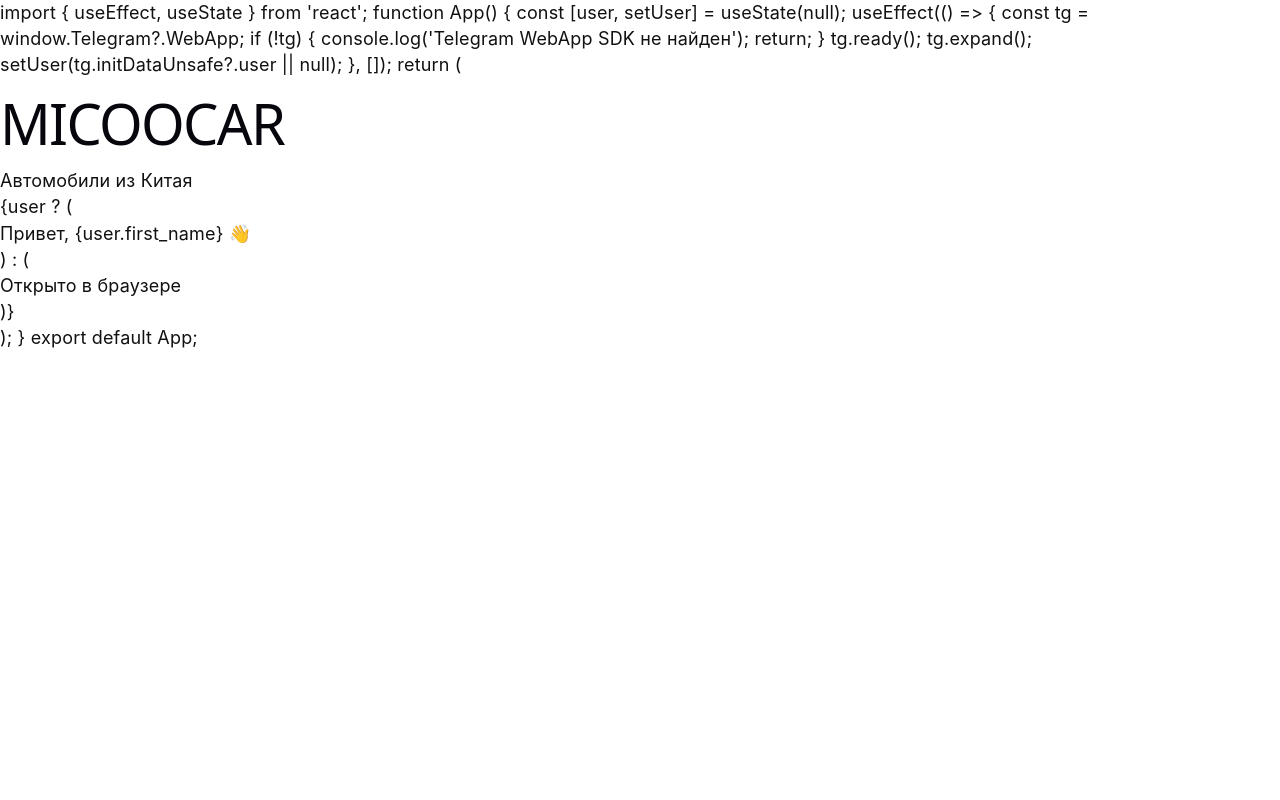
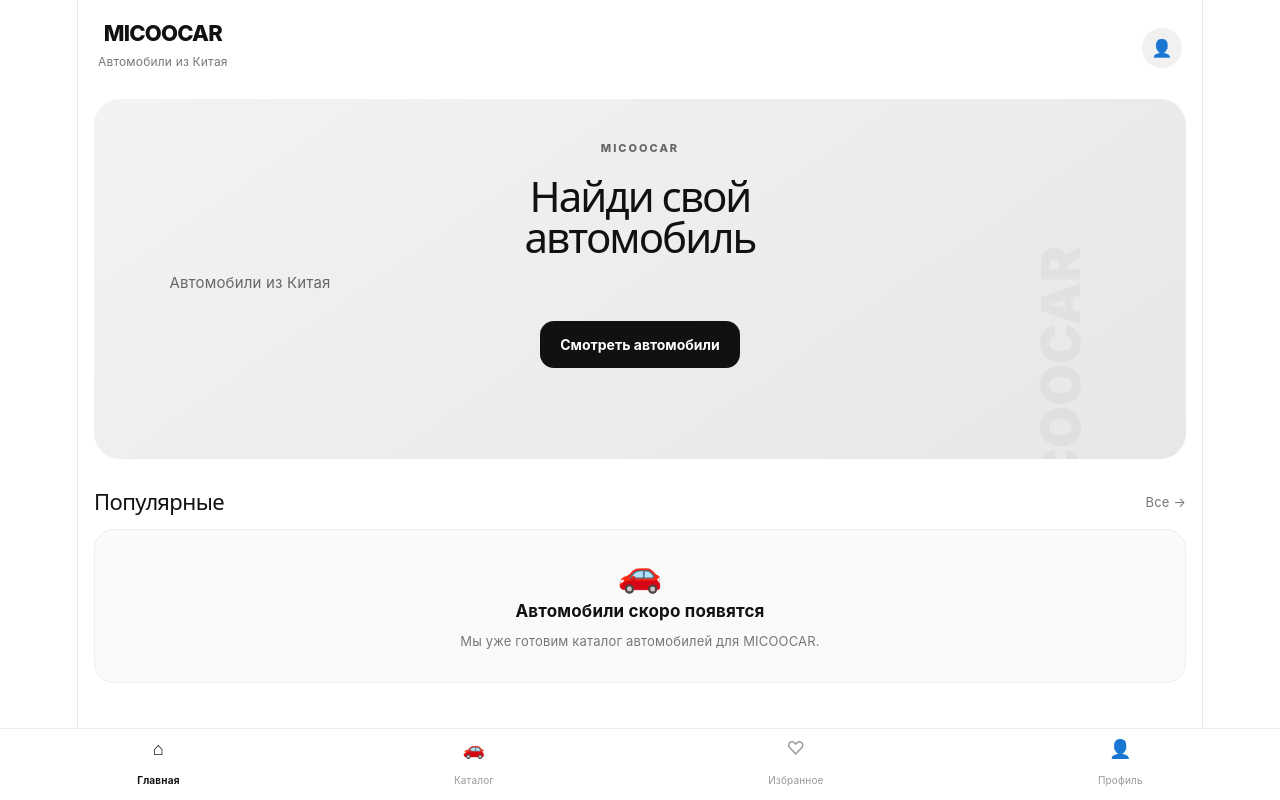
Before and after one commit to e626e/micoocar-miniapp, a React (Vite) app: page / in a window 1280 px wide. Built offline with nearby package versions, Linux system fonts and the light colour scheme.

Commit message:
Fix MICOOCAR Mini App

```diff
--- a/index.html
+++ b/index.html
@@ -1,37 +1,15 @@
-import { useEffect, useState } from 'react';
+<!doctype html>
+<html lang="ru">
+  <head>
+    <meta charset="UTF-8" />
+    <meta name="viewport" content="width=device-width, initial-scale=1.0" />
+    <script src="https://telegram.org/js/telegram-web-app.js"></script>
+    <title>MICOOCAR</title>
+  </head>
 
-function App() {
-  const [user, setUser] = useState(null);
+  <body>
+    <div id="root"></div>
 
-  useEffect(() => {
-    const tg = window.Telegram?.WebApp;
-
-    if (!tg) {
-      console.log('Telegram WebApp SDK не найден');
-      return;
-    }
-
-    tg.ready();
-    tg.expand();
-
-    setUser(tg.initDataUnsafe?.user || null);
-  }, []);
-
-  return (
-    <div style={{ padding: 20 }}>
-      <h1>MICOOCAR</h1>
-
-      <p>Автомобили из Китая</p>
-
-      {user ? (
-        <p>
-          Привет, {user.first_name} 👋
-        </p>
-      ) : (
-        <p>Открыто в браузере</p>
-      )}
-    </div>
-  );
-}
-
-export default App;
+    <script type="module" src="/src/main.jsx"></script>
+  </body>
+</html>
--- a/src/App.jsx
+++ b/src/App.jsx
@@ -8,6 +8,7 @@
     const tg = window.Telegram?.WebApp;
 
     if (!tg) {
+      console.log('Telegram WebApp SDK не найден');
       return;
     }
 
@@ -17,13 +18,18 @@
     tg.setHeaderColor('#ffffff');
     tg.setBackgroundColor('#ffffff');
 
+    document.documentElement.style.colorScheme = 'light';
+    document.documentElement.style.backgroundColor = '#ffffff';
+
+    document.body.style.backgroundColor = '#ffffff';
+    document.body.style.color = '#111111';
+
     setUser(tg.initDataUnsafe?.user || null);
   }, []);
 
   return (
     <div className="app">
 
-      {/* HEADER */}
       <header className="header">
         <div>
           <div className="logo">
@@ -40,11 +46,8 @@
         </div>
       </header>
 
-
-      {/* MAIN */}
       <main>
 
-        {/* HERO */}
         <section className="hero">
 
           <div className="hero-text">
@@ -71,12 +74,9 @@
 
         </section>
 
-
-        {/* POPULAR */}
         <section className="section">
 
           <div className="section-title">
-
             <h2>
               Популярные
             </h2>
@@ -84,9 +84,7 @@
             <span>
               Все →
             </span>
-
           </div>
-
 
           <div className="empty-card">
 
@@ -109,59 +107,26 @@
 
       </main>
 
-
-      {/* BOTTOM NAV */}
       <nav className="bottom-nav">
 
         <div className="nav-item active">
-
-          <span>
-            ⌂
-          </span>
-
-          <small>
-            Главная
-          </small>
-
+          <span>⌂</span>
+          <small>Главная</small>
         </div>
 
+        <div className="nav-item">
+          <span>🚗</span>
+          <small>Каталог</small>
+        </div>
 
         <div className="nav-item">
-
-          <span>
-            🚗
-          </span>
-
-          <small>
-            Каталог
-          </small>
-
+          <span>♡</span>
+          <small>Избранное</small>
         </div>
 
-
         <div className="nav-item">
-
-          <span>
-            ♡
-          </span>
-
-          <small>
-            Избранное
-          </small>
-
-        </div>
-
-
-        <div className="nav-item">
-
-          <span>
-            👤
-          </span>
-
-          <small>
-            Профиль
-          </small>
-
+          <span>👤</span>
+          <small>Профиль</small>
         </div>
 
       </nav>
```
